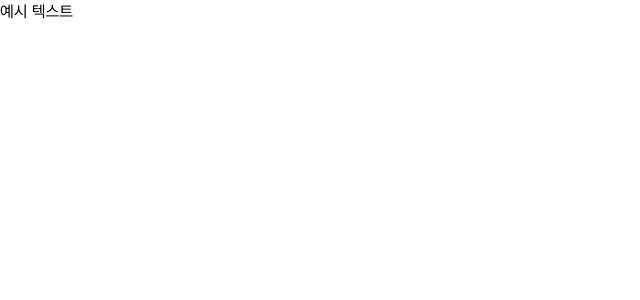
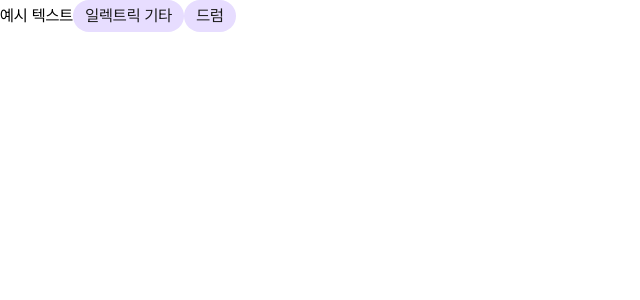
Before and after one commit to env-project/frontend, a React (Vite) app: page / in a window 1280 px wide. Shown: the top 300 px of the page, without its empty margins (0-640 px from the left). Built offline with nearby package versions, Linux system fonts and the light colour scheme.

Commit message:
" #19 뱃지 컴포넌트 추가 react dom 설치 "

```diff
--- a/src/App.tsx
+++ b/src/App.tsx
@@ -1,11 +1,14 @@
 import { Routes, Route } from "react-router";
 import Text from "@/components/text/Text";
+import { Badge } from "./components/badge";
 
 //react router dom 테스트용 개발 시 삭제
 function Home() {
   return (
     <div>
       <Text>예시 텍스트</Text>
+      <Badge label="일렉트릭 기타" />
+      <Badge label="드럼" />
     </div>
   );
 }
--- /dev/null
+++ b/src/components/badge.tsx
@@ -0,0 +1,13 @@
+import React from "react";
+
+interface BadgeProps {
+  label: string;
+}
+
+export const Badge: React.FC<BadgeProps> = ({ label }) => {
+  return (
+    <span className="inline-block text-text-primary bg-primary-soft main-text px-3 py-1 rounded-2xl">
+      {label}
+    </span>
+  );
+};
```
Also changed, not shown: package.json (+4 -4 lines), 1 other file (tests, documents, lock files or other folders).
